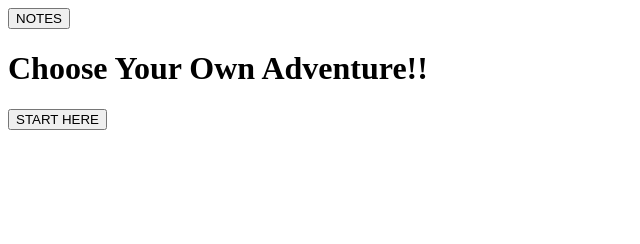
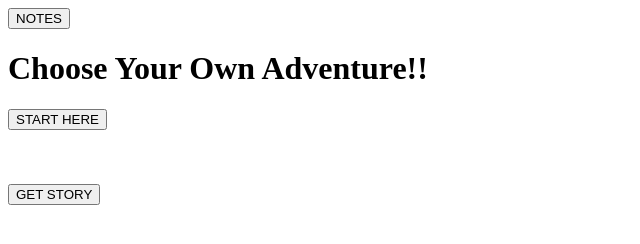
Before and after one commit to jcpask/adventure, a plain HTML site: page index.html in a window 1280 px wide. Shown: the whole page, without its empty margins (0-640 px from the left). Drawn offline with Linux system fonts and the light colour scheme.

Commit message:
second button

```diff
--- a/index.html
+++ b/index.html
@@ -9,7 +9,11 @@
 
         <h1>Choose Your Own Adventure!!</h1>
         <button id="firstClick" onclick="sayHi()">START HERE</button>
-
+        <br />
+        <br />
+        <br />
+        <br />
+        <button id="secondClick" onclick="saybye()">GET STORY</button>
      </body>
 
 
```
